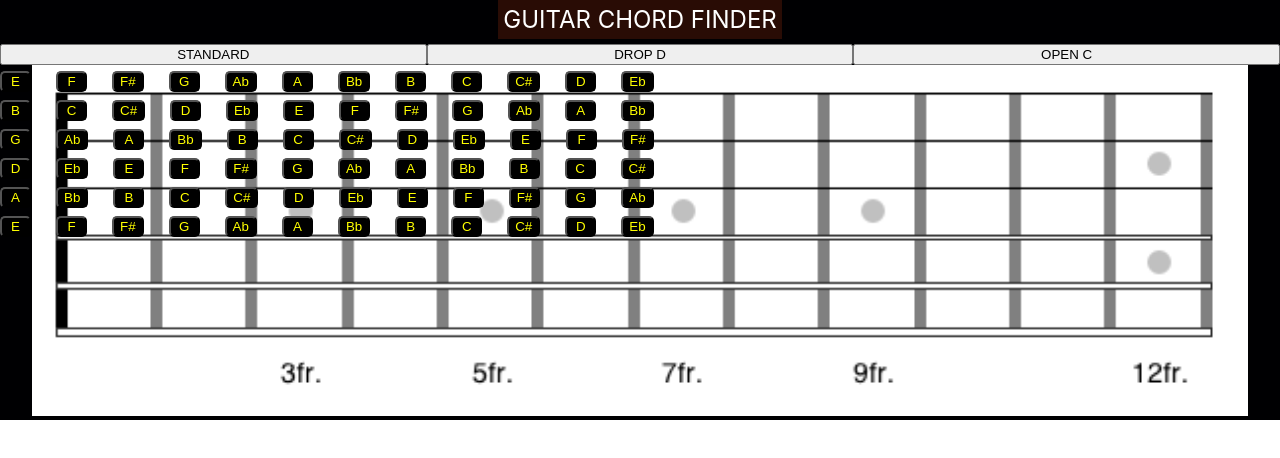
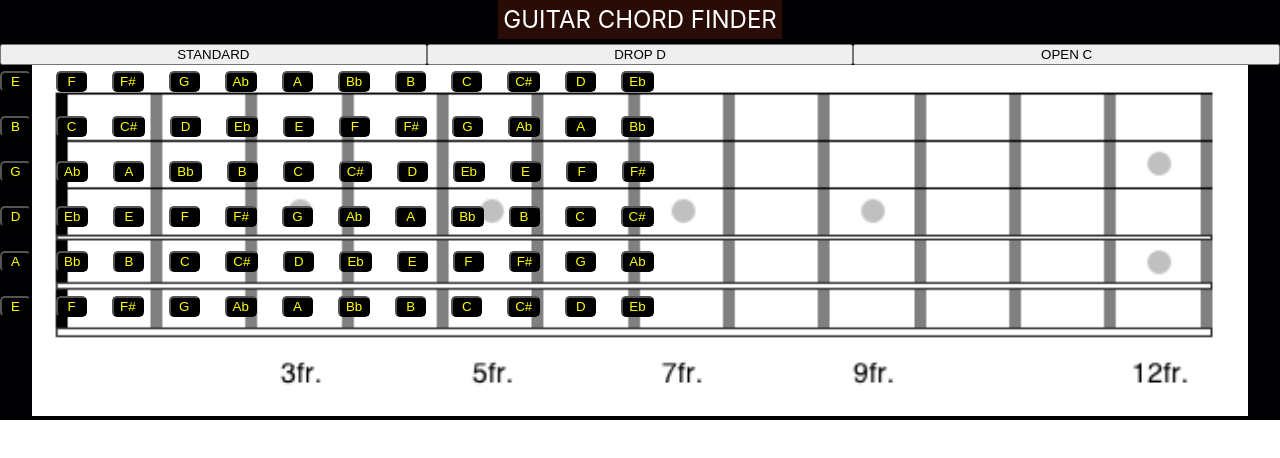
Before and after one commit to GraysonQuartech/chordApp, a React (Create React App) app: page / in a window 1280 px wide. Shown: the top 458 px of the page. Built offline with nearby package versions, Linux system fonts and the light colour scheme.

Commit message:
cleanup / refactoring project

```diff
--- a/src/App.tsx
+++ b/src/App.tsx
@@ -18,10 +18,24 @@ function App() {
     setTuningArr(tuning);
   };
 
+  //handler function for API/display
 
   const [chordArr, setMyArray] = useState<string[]>(['','','','','','']);
   //receives the note clicked from string componenet
-  const handleNoteClick = (note: string, stringNum: number) => {
+  const handleNoteClick = (note: string, stringNum: number, fretNum: number) => {
+
+    //1create an object type that controns note,string,fret
+       //create empty array
+    //when u click a note, add an object of that type,
+      //to an array in the parent componenet
+    //1. pass chordArr and setMyarray to child Note component, and set state
+    //OR
+    //2. create a CONTEXT that wraps around child components that provides state of the chordArr object
+
+    //create helper function that takes a parameter of that object
+    //
+
+    /*
     setMyArray(chordArr => {
       const newArray = [...chordArr];
       if(5-stringNum<5){
@@ -32,6 +46,7 @@ function App() {
       }
       return newArray;
     });
+    */
   };
 
   return (
@@ -56,30 +71,12 @@ function App() {
       <div className="fretBoardContainer">
         <img className="fretImage" src={myImage} alt="Image" />
         <div className="string-grid">
-          <StringC
-            tuningShift={tuningArr[0]}
-            onClick={(note: string)=>handleNoteClick(note, 0)}
-          />
-          <StringC
-            tuningShift={tuningArr[1]}
-            onClick={(note: string)=>handleNoteClick(note, 1)}
-          />
-          <StringC
-            tuningShift={tuningArr[2]}
-            onClick={(note: string)=>handleNoteClick(note, 2)}
-          />
-          <StringC
-            tuningShift={tuningArr[3]}
-            onClick={(note: string)=>handleNoteClick(note, 3)}
-          />
-          <StringC
-            tuningShift={tuningArr[4]}
-            onClick={(note: string)=>handleNoteClick(note, 4)}
-          />
-          <StringC
-            tuningShift={tuningArr[5]}
-            onClick={(note: string)=>handleNoteClick(note, 5)}
-          />
+          {tuningArr.map((noteName, index)=>{
+            return <StringC
+              tuningShift={noteName}
+              onClick={(note: string, fretNum: number)=>handleNoteClick(note, index, fretNum)}
+            />
+          })}
         </div>
       </div>
       <div className="displayNotes">
--- /dev/null
+++ b/src/components/Note.css
@@ -0,0 +1,23 @@
+.button {
+
+    background-color: rgb(41, 41, 41);
+    color: yellow;
+    margin-left: 20px;
+    margin-bottom: 2px;
+    border-radius: 5px;
+    margin-right: 5px;
+    transition: opacity 0.15s;
+    cursor: pointer;
+}
+
+.button:hover{
+  opacity: 0.9;
+}
+
+.button:active {
+  opacity: 0.7;
+}
+
+.button:clicked {
+  background-color: rgb(30, 30, 62);
+}
--- /dev/null
+++ b/src/components/NoteC.tsx
@@ -0,0 +1,35 @@
+import React from 'react';
+import './Note.css';
+import { useState } from 'react';
+import type {Note} from './StringC'
+
+interface noteProps {
+    noteName: Note;
+    color: string;
+    setNote: React.Dispatch<React.SetStateAction<Note|null>>
+    //this is a setState within the parent comp
+}
+
+function NoteC(props: noteProps) {
+    const { noteName, color, setNote} = props;
+
+   // const [buttonColor, setButtonColor] = useState(props.color);
+
+    const handleButtonClick = () => {
+   //     const btnColor = buttonColor===props.color ? "green" : props.color
+    //    setButtonColor(btnColor);
+        setNote(noteName);
+    }
+
+    return (
+        <button
+            className="button"
+            style={{backgroundColor: color}}
+            onClick = {handleButtonClick }
+        >
+            {props.noteName}
+        </button>
+    );
+}
+
+export default NoteC;
--- a/src/components/StringC.tsx
+++ b/src/components/StringC.tsx
@@ -1,68 +1,119 @@
-import React from 'react';
+import React, { useEffect } from 'react';
 import './StringC.css';
 import { useState } from 'react';
+import Note from './NoteC';
+
+//1 note per string
+//gather notes across all strings into an array
+//need to hold the state of the selected note
+
+//pass color from string to note
+
 
 interface stringProps{
   tuningShift: number;
-  onClick: (note: string) => void;
+  onClick: (note: string, fretNum: number) => void;
 }
+
+export type Note = 'C'|'C#'|'D'|'Eb'|'E'| 'F'| 'F#'| 'G'| 'Ab'| 'A'| 'Bb'| 'B' ;
+//const a: Note = 'C' example of how to set
 
 //index = the fret
 //element = the note name   0    1     2    3     4    5    6     7    8     9    10    11
-const fretArr: string[] = ['C', 'C#', 'D', 'Eb', 'E', 'F', 'F#', 'G', 'Ab', 'A', 'Bb', 'B'];
-const fretArrSel: number[] = [0, 0,    0,    0,   0,   0,   0,    0,   0,    0,    0,   0];
+const fretArr: Note[] = ['C', 'C#', 'D', 'Eb', 'E', 'F', 'F#', 'G', 'Ab', 'A', 'Bb', 'B'];
 const noteButtonColor: string[] = ['black', 'green'];
 
 /*
 * returns a rotated version of the original chromatic C scale array
 * to be displayed. rotations determined by tuning set in parent componenet
 */
-function rotateStringArray(array: string[], rotations: number): string[] {
+function rotateStringArray(array: Note[], rotations: number): Note[] {
   return array.slice(rotations).concat(array.slice(0, rotations % array.length));
 }
 
 function StringC(props: stringProps) {
 
+  const [note, setNote] = useState<Note|null>(null);
+  useEffect(() => {
+    console.log(note);
+  }, [note])
+
   let fretArrTuned = fretArr;
   fretArrTuned = rotateStringArray(fretArrTuned, props.tuningShift);
 
-  //receives a note name for the current sting
-  //and determines the fret number for it
-  const getFretNum = (noteName: string) => {
+  const getFretNum = (noteName: Note) => {
     return fretArrTuned.indexOf(noteName);
   }
 
-  const [selected, setSelected] = useState(fretArrSel);
-  //is responsible to toggling off the last note
-  //on the same string, and toggling on the new note
-  const swapSelectedNote = (noteName: string) => {
-    const fretNum = getFretNum(noteName);
-    //loop through and reset all to 0
-    for(let i=0; i<fretArrTuned.length; i++){
-      fretArrSel[i]=0;
-    }
-    fretArrSel[fretNum]=1;
-    setSelected(fretArrSel);
-  }
+//create a context
+//   alternative to passing props through all
+//
 
   return (
-    <div className="button-row">
-      {fretArrTuned.map((noteName) => (
-        <button
-          style = {selected[getFretNum(noteName)] ? { backgroundColor: 'green' } : { backgroundColor: 'black' }}
-          className="button"
-          key={noteName}
-          onClick={() => {
-            props.onClick(noteName)
-            swapSelectedNote(noteName);
-          }}
-
-        >
-          {noteName}
-        </button>
-      ))}
+    <div>
+      <div className="button-row">
+        {fretArrTuned.map((noteName)=>{
+          return  <Note
+            noteName={noteName}
+            color= {note=== noteName ? "green" : "black"}
+            setNote={setNote}
+          />;
+        })}
+      </div>
+    <p>{note}</p>
     </div>
   );
 }
 
 export default StringC;
+
+/*
+<Note
+noteName={fretArrTuned[0]}
+color = "black"
+/>
+<Note
+noteName={fretArrTuned[1]}
+color = "black"
+/>
+<Note
+noteName={fretArrTuned[2]}
+color = "black"
+/>
+<Note
+noteName={fretArrTuned[3]}
+color = "black"
+/>
+<Note
+noteName={fretArrTuned[4]}
+color = "black"
+/>
+<Note
+noteName={fretArrTuned[5]}
+color = "black"
+/>
+<Note
+noteName={fretArrTuned[6]}
+color = "black"
+/>
+<Note
+noteName={fretArrTuned[7]}
+color = "black"
+/>
+<Note
+noteName={fretArrTuned[8]}
+color = "black"
+/>
+<Note
+noteName={fretArrTuned[9]}
+color = "black"
+/>
+<Note
+noteName={fretArrTuned[10]}
+color = "black"
+/>
+<Note
+noteName={fretArrTuned[11]}
+color = "black"
+/>
+*/
```
